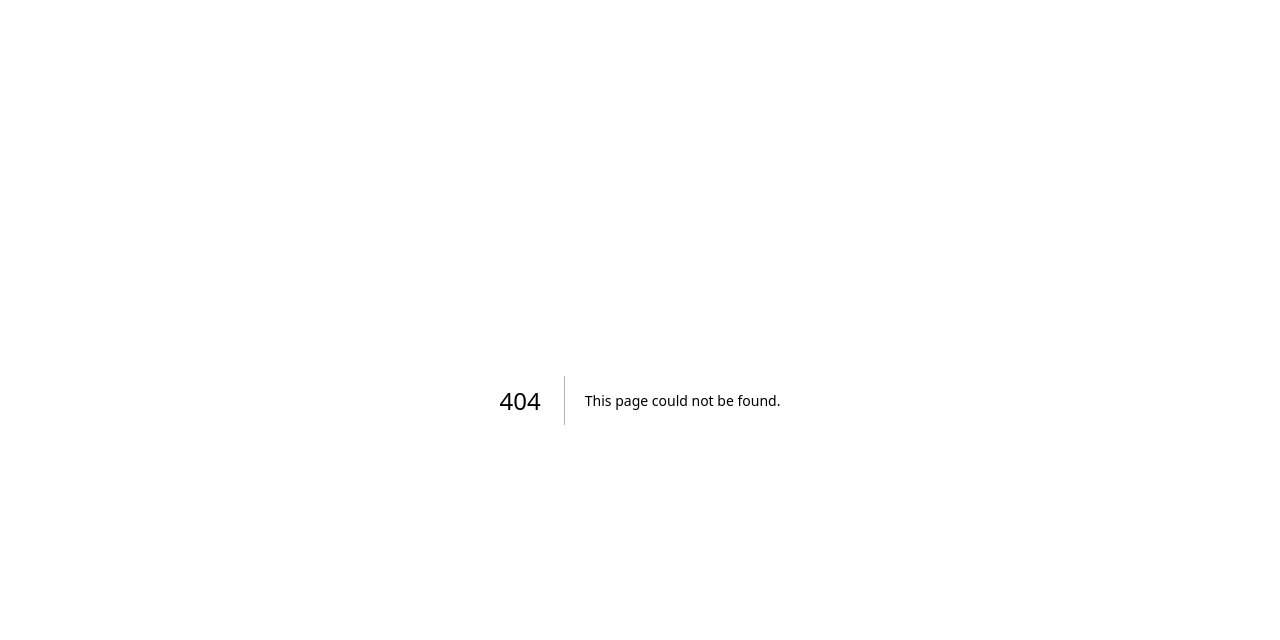
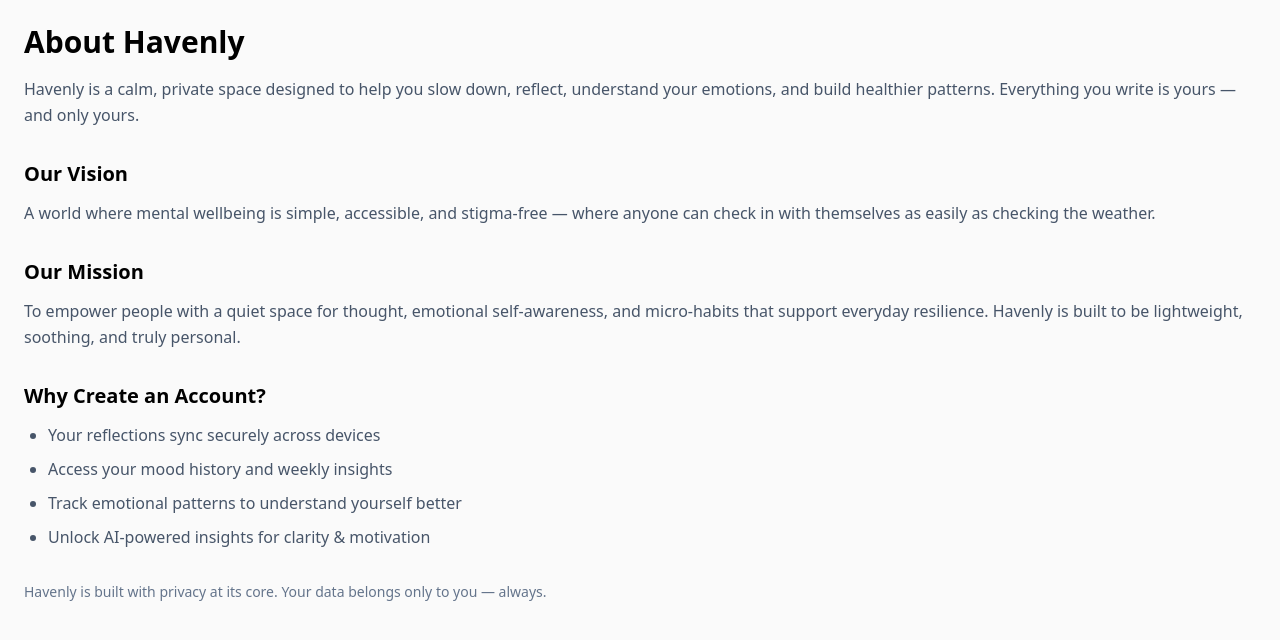
Before and after one commit to Khrboshi/Havenly-2.0, a Next.js app: page /about in a window 1280 px wide. Before the commit this address had no page. Shown: the top 640 px of the page. Built offline with nearby package versions, Linux system fonts and the light colour scheme.

Commit message:
Create page.jsx

```diff
--- /dev/null
+++ b/app/about/page.jsx
@@ -0,0 +1,40 @@
+export default function AboutPage() {
+  return (
+    <main className="p-6 pb-24">
+      <h1 className="text-3xl font-bold mb-4">About Havenly</h1>
+
+      <p className="text-slate-600 leading-relaxed mb-6">
+        Havenly is a calm, private space designed to help you slow down,
+        reflect, understand your emotions, and build healthier patterns.
+        Everything you write is yours — and only yours.
+      </p>
+
+      <h2 className="text-xl font-semibold mt-8 mb-3">Our Vision</h2>
+      <p className="text-slate-600 leading-relaxed">
+        A world where mental wellbeing is simple, accessible, and stigma-free —
+        where anyone can check in with themselves as easily as checking the
+        weather.
+      </p>
+
+      <h2 className="text-xl font-semibold mt-8 mb-3">Our Mission</h2>
+      <p className="text-slate-600 leading-relaxed">
+        To empower people with a quiet space for thought, emotional
+        self-awareness, and micro-habits that support everyday resilience.
+        Havenly is built to be lightweight, soothing, and truly personal.
+      </p>
+
+      <h2 className="text-xl font-semibold mt-8 mb-3">Why Create an Account?</h2>
+      <ul className="text-slate-600 leading-relaxed list-disc pl-6 space-y-2">
+        <li>Your reflections sync securely across devices</li>
+        <li>Access your mood history and weekly insights</li>
+        <li>Track emotional patterns to understand yourself better</li>
+        <li>Unlock AI-powered insights for clarity & motivation</li>
+      </ul>
+
+      <p className="mt-8 text-sm text-slate-500">
+        Havenly is built with privacy at its core. Your data belongs only to
+        you — always.
+      </p>
+    </main>
+  );
+}
```
